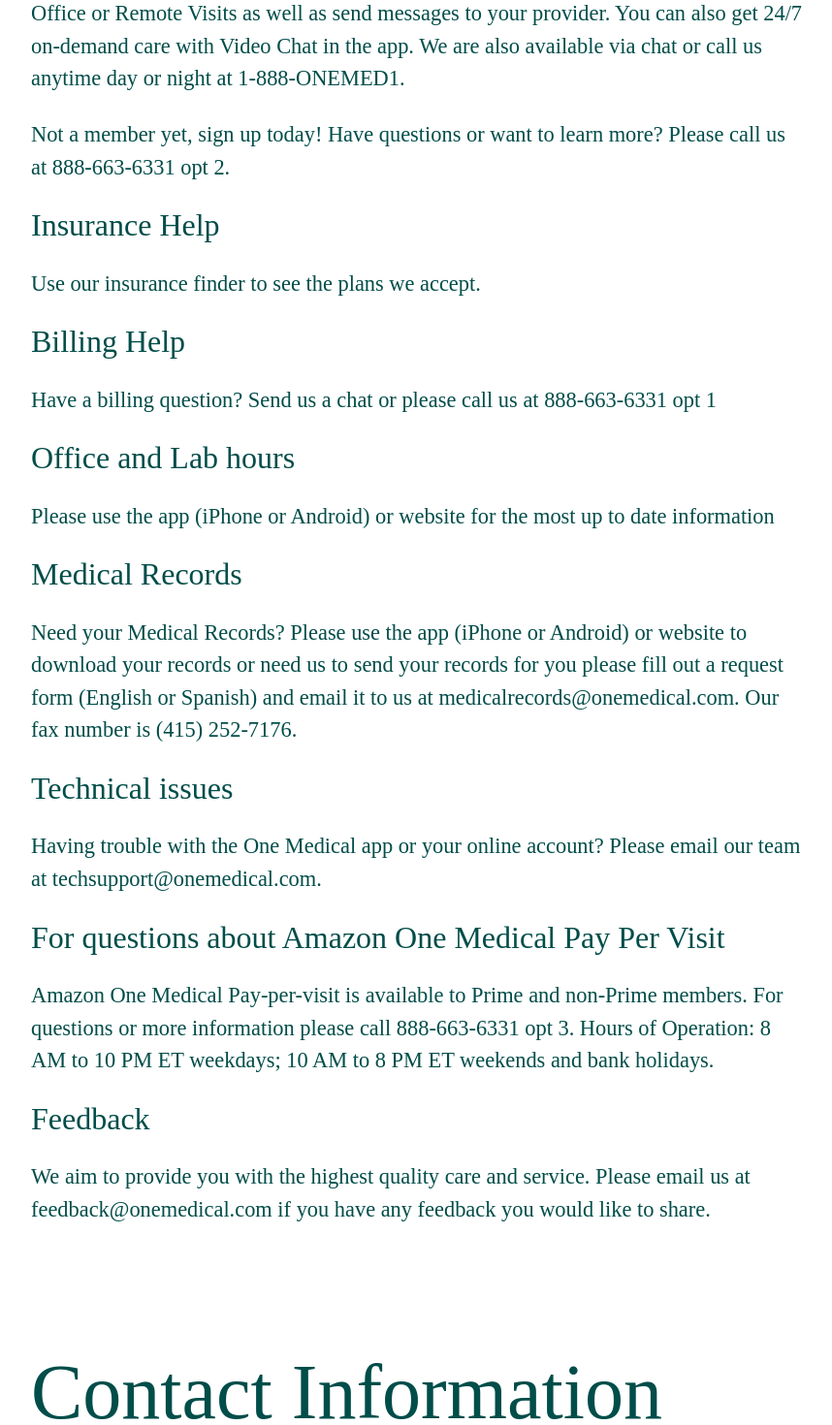
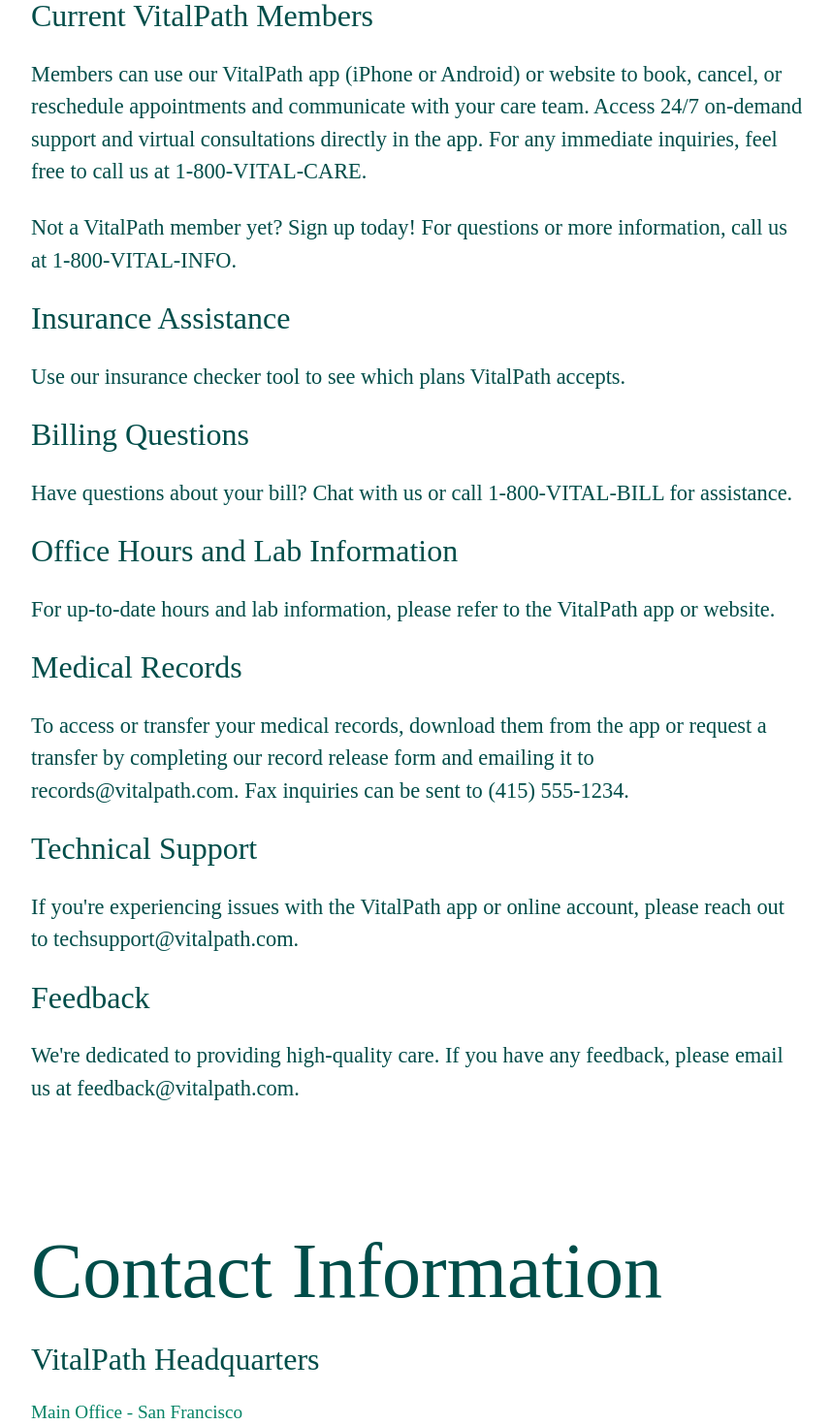
Before and after one commit to LinoKhan1/healthcare, a React (Vite) app: page /contact in a window 1280 px wide. Shown: the part 1200-2670 px from the top of the page at 97% size, without its empty margins (210-1068 px from the left). Built offline with nearby package versions, Linux system fonts and the light colour scheme; a web font is replaced by a local one.

Commit message:
feat(contact-page): updated text and added media queries

```diff
--- a/src/pages/contact/Contact.jsx
+++ b/src/pages/contact/Contact.jsx
@@ -9,17 +9,14 @@
         document.querySelector(".help-section").scrollIntoView({ behavior: "smooth" });
     };
 
-
     return (
         <div>
             <div className="contact-page">
                 {/** Hero Section */}
                 <div className="hero-section">
                     <section className="section">
-                        <h3>
-                            Contact
-                        </h3>
-                        <h1>Get in touch</h1>
+                        <h3>Contact</h3>
+                        <h1>Reach Out to Us</h1>
                         <div className="arrow-down" onClick={scrollToHelpSection}>
                             <FontAwesomeIcon icon={faArrowDown} />
                         </div>
@@ -29,38 +26,26 @@
                 <div className="help-section">
                     <section className="section">
                         <div className="title">
-                            <h1 className="display-1">We’re here to help</h1>
+                            <h1 className="display-1">We're Here to Support You</h1>
                         </div>
                         <div className="info">
-                            <h2>Already a member?</h2>
-                            <p> You can use the app (iPhone or Android) or website to book, cancel, and reschedule In-Office or Remote Visits as well as send messages to your provider. You can also get 24/7 on-demand care with Video Chat in the app. We are also available via chat or call us anytime day or night at 1-888-ONEMED1.</p>
-                            <p>Not a member yet, sign up today! Have questions or want to learn more? Please call us at 888-663-6331 opt 2.</p>
-                            <h2>Insurance Help</h2>
-                            <p>Use our insurance finder to see the plans we accept.</p>
-                            <h2>Billing Help</h2>
-                            <p>Have a billing question? Send us a chat or please call us at 888-663-6331 opt 1</p>
-                            <h2>Office and Lab hours</h2>
-                            <p>Please use the app (iPhone or Android) or website for the most up to date information</p>
-                            <h2>                                Medical Records
-                            </h2>
-                            <p>                                Need your Medical Records? Please use the app (iPhone or Android) or website to download your records or need us to send your records for you please fill out a request form (English or Spanish) and email it to us at medicalrecords@onemedical.com. Our fax number is (415) 252-7176.
-                            </p>
-                            <h2>                                Technical issues
-                            </h2>
-                            <p>                                Having trouble with the One Medical app or your online account? Please email our team at techsupport@onemedical.com.
-                            </p>
-                            <h2>                                For questions about Amazon One Medical Pay Per Visit
-                            </h2>
-                            <p>                                Amazon One Medical Pay-per-visit is available to Prime and non-Prime members. For questions or more information please call 888-663-6331 opt 3. Hours of Operation: 8 AM to 10 PM ET weekdays; 10 AM to 8 PM ET weekends and bank holidays.
-                            </p>
-                            <h2>                                Feedback
-                            </h2>
-                            <p> We aim to provide you with the highest quality care and service. Please email us at feedback@onemedical.com if you have any feedback you would like to share.
-                            </p>
+                            <h2>Current VitalPath Members</h2>
+                            <p>Members can use our VitalPath app (iPhone or Android) or website to book, cancel, or reschedule appointments and communicate with your care team. Access 24/7 on-demand support and virtual consultations directly in the app. For any immediate inquiries, feel free to call us at 1-800-VITAL-CARE.</p>
+                            <p>Not a VitalPath member yet? Sign up today! For questions or more information, call us at 1-800-VITAL-INFO.</p>
+                            <h2>Insurance Assistance</h2>
+                            <p>Use our insurance checker tool to see which plans VitalPath accepts.</p>
+                            <h2>Billing Questions</h2>
+                            <p>Have questions about your bill? Chat with us or call 1-800-VITAL-BILL for assistance.</p>
+                            <h2>Office Hours and Lab Information</h2>
+                            <p>For up-to-date hours and lab information, please refer to the VitalPath app or website.</p>
+                            <h2>Medical Records</h2>
+                            <p>To access or transfer your medical records, download them from the app or request a transfer by completing our record release form and emailing it to records@vitalpath.com. Fax inquiries can be sent to (415) 555-1234.</p>
+                            <h2>Technical Support</h2>
+                            <p>If you're experiencing issues with the VitalPath app or online account, please reach out to techsupport@vitalpath.com.</p>
+                            <h2>Feedback</h2>
+                            <p>We're dedicated to providing high-quality care. If you have any feedback, please email us at feedback@vitalpath.com.</p>
                         </div>
                     </section>
-
-
                 </div>
                 {/** Contact Info Section */}
                 <div className="contact-info-section">
@@ -68,44 +53,36 @@
                         <div className="title">
                             <h1 className="display-1">Contact Information</h1>
                         </div>
-                        <h2>Office Headquarters</h2>
-                        <h3>San Francisco, West Coast Headquarters</h3>
-                        <p>One Embarcadero Center</p>
-                        <p>Suite 1900</p>
-                        <p>San Francisco, CA 94111
-                        </p>
+                        <h2>VitalPath Headquarters</h2>
+                        <h3>Main Office - San Francisco</h3>
+                        <p>VitalPath Health</p>
+                        <p>500 Mission Street, Suite 1500</p>
+                        <p>San Francisco, CA 94105</p>
                         <h2>Fax Number</h2>
-                        <p> Please fax document related inquires to (415) 252-7176.</p>
-
-                        <h2>For Employers</h2>
-                        <p>To learn more about how you can partner with One Medical for your business, please fill out the form and our team will be in touch with you as soon as possible.</p>
-
-                        <h2>Careers</h2>
-                        <p>To learn more about how you can become part of the One Medical team, please visit our careers page to see all open positions.
-                        </p>
+                        <p> For document inquiries, fax us at (415) 555-1234.</p>
+                        <h2>Business Partnerships</h2>
+                        <p>Interested in partnering with VitalPath? Fill out our form, and a representative will reach out to discuss opportunities.</p>
+                        <h2>Careers at VitalPath</h2>
+                        <p>To join our team, visit our careers page for open positions and application details.</p>
                         <h2>Media Inquiries</h2>
-                        <p>For general media inquires, please contact our team at press@onemedical.com.</p>
-
-                        <h2>Purchasing Inquiries</h2>
-                        <p>To begin a supplier partnership with One Medical, please send an email to StrategicSourcing@onemedical.com including your company name and contact information. A One Medical team member will follow up with you as soon as possible.</p>
+                        <p>For media-related inquiries, please email press@vitalpath.com.</p>
+                        <h2>Supplier Partnerships</h2>
+                        <p>If you're interested in becoming a VitalPath supplier, send your information to sourcing@vitalpath.com. A team member will contact you shortly.</p>
                     </section>
-
                 </div>
                 {/** Membership Section */}
                 <div className="member-section">
                     <section className="section">
-                        <h1 className="display-1">Get started with One Medical today</h1>
+                        <h1 className="display-1">Get Started with VitalPath Today</h1>
                         <span>
-                            <button className="secondary-btn">Membership sign-up</button>
-                            <button className="secondary-btn">For employers</button>
+                            <button className="secondary-btn">Join VitalPath</button>
+                            <button className="secondary-btn">For Business</button>
                         </span>
                     </section>
-
                 </div>
             </div>
         </div>
     );
-
 }
 
 export default Contact;
--- a/src/pages/contact/contact.scss
+++ b/src/pages/contact/contact.scss
@@ -76,3 +76,34 @@
         margin: auto;
     }
 }
+
+/* Media queries  */
+
+@media only screen and (max-width:992px){
+
+
+    // Contact Info Section
+    .help-section, .contact-info-section{
+        .section{
+            width: 100%;
+        }
+    }
+
+    // Hero Section
+    .hero-section{
+        h1{
+            font-size: 4rem;
+        }
+    }
+
+
+}
+
+@media only screen and (max-width:768px){
+    .member-section{
+        h1{
+            width: 100%;
+        }
+    }
+
+}
```
